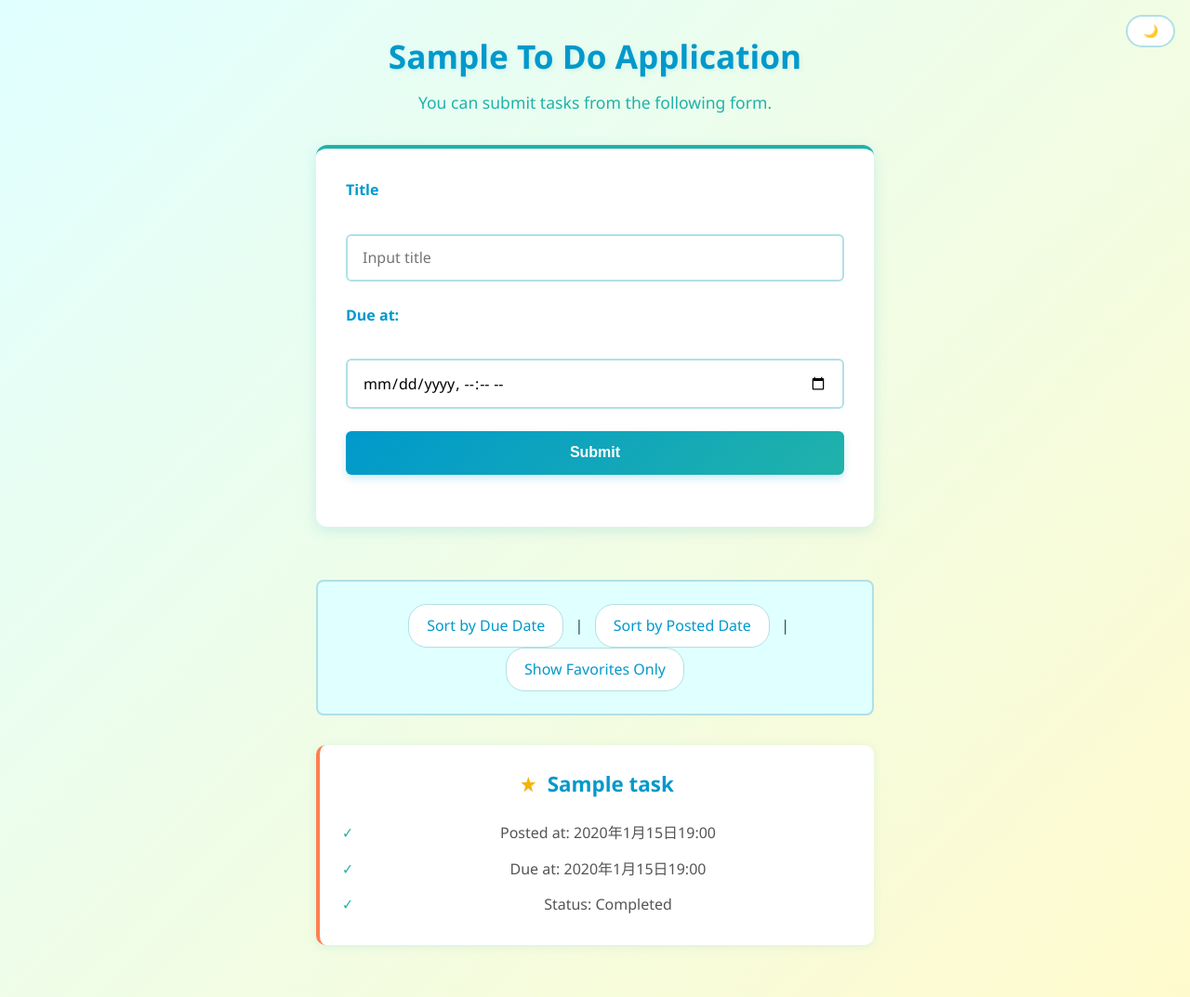
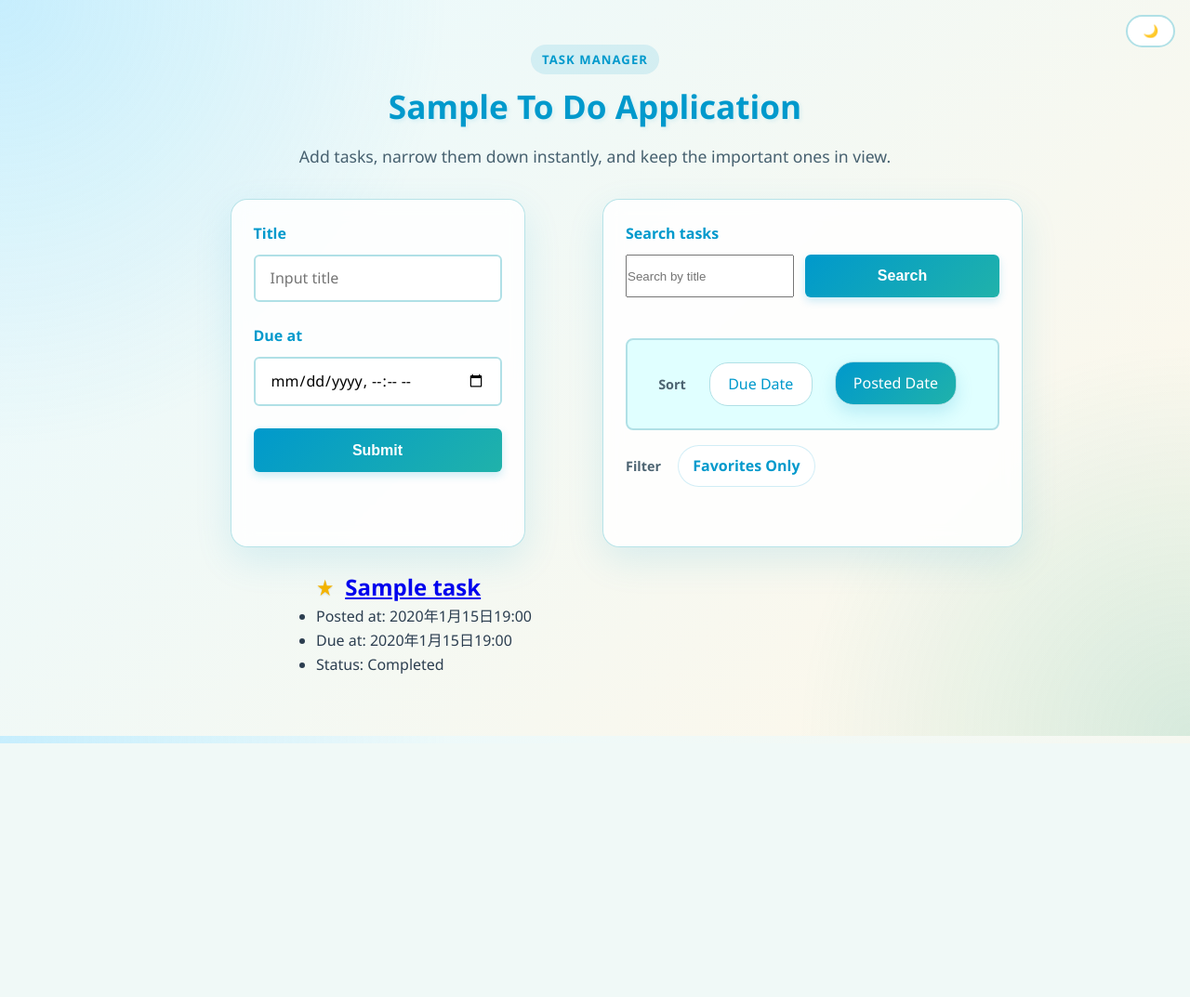
Before and after one commit to rui319420/django-test-exercise, a Django app: page / in a window 1280 px wide. Shown: the whole page at 93% size. After the commit the page ends 800 px from the top, so only its background shows below. Run offline with Django 5.2, Linux system fonts and the light colour scheme; tables that the repository leaves empty hold one stand-in row (values such as "Sample post").

Commit message:
feat: 検索機能を追加

```diff
--- a/todo/static/todo/style.css
+++ b/todo/static/todo/style.css
@@ -19,10 +19,157 @@
 
 body {
   font-family: 'Segoe UI', Tahoma, Geneva, sans-serif;
-  background: linear-gradient(135deg, #E0FFFF 0%, #FFFACD 100%);
+  background:
+    radial-gradient(circle at top left, rgba(79, 195, 247, 0.22), transparent 32%),
+    radial-gradient(circle at bottom right, rgba(32, 178, 170, 0.18), transparent 28%),
+    linear-gradient(135deg, #E8FAFF 0%, #FFF7E8 100%);
   color: var(--text-dark);
   line-height: 1.6;
   padding: 2rem 1rem;
+}
+
+.page-shell {
+  width: min(1100px, 100%);
+  margin: 0 auto;
+}
+
+.hero-card,
+.panel-grid,
+.task-list {
+  width: min(920px, 100%);
+  margin: 0 auto 1.5rem;
+}
+
+.hero-card {
+  text-align: center;
+  padding: 1rem 0 0.5rem;
+}
+
+.eyebrow {
+  display: inline-block;
+  margin-bottom: 0.35rem;
+  padding: 0.35rem 0.75rem;
+  border-radius: 999px;
+  background: rgba(0, 153, 204, 0.12);
+  color: var(--ocean-blue);
+  font-size: 0.82rem;
+  font-weight: 700;
+  letter-spacing: 0.08em;
+  text-transform: uppercase;
+}
+
+.hero-copy {
+  max-width: 42rem;
+  margin: 0.75rem auto 0;
+  color: #46606f;
+}
+
+.panel-grid {
+  display: grid;
+  grid-template-columns: minmax(0, 1fr) minmax(0, 1fr);
+  gap: 1rem;
+  align-items: start;
+}
+
+.task-form,
+.search-panel {
+  height: 100%;
+}
+
+.search-panel,
+.task-form {
+  background: rgba(255, 255, 255, 0.86);
+  padding: 1.5rem;
+  border-radius: 18px;
+  border: 1px solid rgba(176, 224, 230, 0.9);
+  box-shadow: 0 14px 40px rgba(0, 153, 204, 0.12);
+  backdrop-filter: blur(10px);
+}
+
+.search-panel {
+  display: flex;
+  flex-direction: column;
+  gap: 1.25rem;
+}
+
+.search-form {
+  margin: 0;
+  padding: 0;
+  background: transparent;
+  box-shadow: none;
+  border: none;
+  max-width: none;
+}
+
+.search-form label,
+.task-form label {
+  margin-bottom: 0.55rem;
+}
+
+.search-row {
+  display: flex;
+  gap: 0.75rem;
+}
+
+.search-row input {
+  flex: 1;
+}
+
+.search-row button {
+  width: auto;
+  min-width: 110px;
+  white-space: nowrap;
+}
+
+.toolbar {
+  display: grid;
+  gap: 1rem;
+}
+
+.toolbar-group {
+  display: flex;
+  flex-wrap: wrap;
+  align-items: center;
+  gap: 0.5rem;
+}
+
+.toolbar-label {
+  min-width: 3rem;
+  color: #4d6472;
+  font-size: 0.9rem;
+  font-weight: 700;
+}
+
+.chip {
+  display: inline-flex;
+  align-items: center;
+  justify-content: center;
+  padding: 0.55rem 0.95rem;
+  border-radius: 999px;
+  border: 1px solid rgba(0, 153, 204, 0.18);
+  background: rgba(255, 255, 255, 0.95);
+  color: var(--ocean-blue);
+  text-decoration: none;
+  font-weight: 600;
+  transition: transform 0.2s, box-shadow 0.2s, background 0.2s, color 0.2s;
+}
+
+.chip:hover,
+.chip.is-active {
+  background: linear-gradient(135deg, var(--ocean-blue), var(--sea-green));
+  color: var(--white);
+  transform: translateY(-1px);
+  box-shadow: 0 8px 18px rgba(0, 153, 204, 0.18);
+}
+
+.empty-state {
+  margin: 0 auto;
+  padding: 1.5rem;
+  border-radius: 16px;
+  background: rgba(255, 255, 255, 0.78);
+  border: 1px dashed rgba(176, 224, 230, 0.95);
+  text-align: center;
+  color: #506575;
 }
 
 h1 {
@@ -41,7 +188,7 @@ p {
 }
 
 /* Main Container */
-form, div {
+form, .text {
   max-width: 600px;
   margin: 0 auto 2rem;
 }
@@ -297,12 +444,31 @@ button[type="submit"]:active {
 }
 
 /* Responsive */
+@media (max-width: 760px) {
+  .panel-grid {
+    grid-template-columns: 1fr;
+  }
+
+  .search-row {
+    flex-direction: column;
+  }
+
+  .search-row button {
+    width: 100%;
+  }
+
+  .toolbar-group {
+    align-items: flex-start;
+  }
+}
+
 @media (max-width: 600px) {
   h1 {
     font-size: 1.8rem;
   }
 
-  form {
+  .search-panel,
+  .task-form {
     padding: 1.5rem;
   }
 
--- a/todo/templates/todo/index.html
+++ b/todo/templates/todo/index.html
@@ -21,37 +21,66 @@
   <body>
     <button class="theme-toggle-btn" id="themeToggleBtn">🌙</button>
 
+    <main class="page-shell">
+      <section class="hero-card">
+        <p class="eyebrow">Task manager</p>
         <h1>Sample To Do Application</h1>
-    <p>You can submit tasks from the following form.</p>
-    <form action="{% url 'index' %}" method="post">
+        <p class="hero-copy">Add tasks, narrow them down instantly, and keep the important ones in view.</p>
+      </section>
+
+      <section class="panel-grid">
+        <form class="task-form" action="{% url 'index' %}" method="post">
           {% csrf_token %}
           <div>
-        <label for="titleInput">Title</label><br>
+            <label for="titleInput">Title</label>
             <input id="titleInput" name="title" type="text" placeholder="Input title">
           </div>
           <div>
-        <label for="dueInput">Due at:</label><br>
+            <label for="dueInput">Due at</label>
             <input id="dueInput" name="due_at" type="datetime-local">
           </div>
           <div>
             <button type="submit">Submit</button>
           </div>
         </form>
-    <br>
 
-    <div>
-      <a href="{% url 'index' %}?order=due">Sort by Due Date</a> |
-      <a href="{% url 'index' %}?order=post">Sort by Posted Date</a>
-      |
+        <section class="search-panel">
+          <form class="search-form" action="{% url 'index' %}" method="get">
+            {% if current_order %}
+            <input type="hidden" name="order" value="{{ current_order }}">
+            {% endif %}
             {% if show_favorites_only %}
-      <a href="{% url 'index' %}">Show All Tasks</a>
+            <input type="hidden" name="favorite" value="1">
+            {% endif %}
+            <label for="searchInput">Search tasks</label>
+            <div class="search-row">
+              <input id="searchInput" name="q" type="search" placeholder="Search by title" value="{{ search_query }}">
+              <button type="submit">Search</button>
+            </div>
+          </form>
+
+          <div class="toolbar">
+            <div class="toolbar-group">
+              <span class="toolbar-label">Sort</span>
+              <a class="chip {% if current_order == 'due' %}is-active{% endif %}" href="{% url 'index' %}?{{ sort_by_due_query }}">Due Date</a>
+              <a class="chip {% if current_order != 'due' %}is-active{% endif %}" href="{% url 'index' %}?{{ sort_by_post_query }}">Posted Date</a>
+            </div>
+            <div class="toolbar-group">
+              <span class="toolbar-label">Filter</span>
+              {% if show_favorites_only %}
+              <a class="chip is-active" href="{% url 'index' %}?{{ show_all_query }}">All Tasks</a>
               {% else %}
-      <a href="{% url 'index' %}?favorite=1">Show Favorites Only</a>
+              <a class="chip" href="{% url 'index' %}?{{ show_favorites_query }}">Favorites Only</a>
               {% endif %}
             </div>
+          </div>
+        </section>
+      </section>
 
+      <section class="task-list">
+        {% if tasks %}
         {% for task in tasks %}
-    <div class="text">
+        <article class="text">
           <h2>
             {% if task.favorite %}<span class="favorite-mark">★</span>{% endif %}
             <a href="{% url 'detail' task.id %}">{{ task.title }}</a>
@@ -67,8 +96,15 @@
             <li>Status: Not Completed</li>
             {% endif %}
           </ul>
+        </article>
+        {% endfor %}
+        {% else %}
+        <div class="empty-state">
+          <p>No tasks match your search.</p>
         </div>
-    {% endfor %}
+        {% endif %}
+      </section>
+    </main>
 
     <script>
       const toggleBtn = document.getElementById('themeToggleBtn');
--- a/todo/views.py
+++ b/todo/views.py
@@ -2,6 +2,7 @@ from django.shortcuts import render, redirect
 from django.http import Http404
 from django.utils.timezone import make_aware
 from django.utils.dateparse import parse_datetime
+from urllib.parse import urlencode
 from todo.models import Task
 
 
@@ -15,17 +16,41 @@ def index(request):
         task.save()
 
     tasks = Task.objects.all()
-    if request.GET.get("favorite") == "1":
+    search_query = request.GET.get("q", "").strip()
+    if search_query:
+        tasks = tasks.filter(title__icontains=search_query)
+
+    show_favorites_only = request.GET.get("favorite") == "1"
+    if show_favorites_only:
         tasks = tasks.filter(favorite=True)
 
-    if request.GET.get("order") == "due":
+    order = request.GET.get("order")
+    if order == "due":
         tasks = tasks.order_by("due_at")
     else:
         tasks = tasks.order_by("-posted_at")
 
+    def build_query(include_favorite=True, **overrides):
+        params = {}
+        if search_query:
+            params["q"] = search_query
+        if include_favorite and show_favorites_only:
+            params["favorite"] = "1"
+        if order in ("due", "post"):
+            params["order"] = order
+        params.update({key: value for key, value in overrides.items() if value is not None})
+        return urlencode(params)
+
     context = {
         "tasks": tasks,
-        "show_favorites_only": request.GET.get("favorite") == "1",
+        "current_order": order if order in ("due", "post") else "",
+        "search_query": search_query,
+        "show_favorites_only": show_favorites_only,
+        "search_form_query": build_query(),
+        "sort_by_due_query": build_query(order="due"),
+        "sort_by_post_query": build_query(order="post"),
+        "show_favorites_query": build_query(favorite="1"),
+        "show_all_query": build_query(include_favorite=False),
     }
     return render(request, "todo/index.html", context)
 
```
Also changed, not shown: todo/tests.py (+28 -0 lines). Lines whose indentation alone changed are shown as unchanged.
